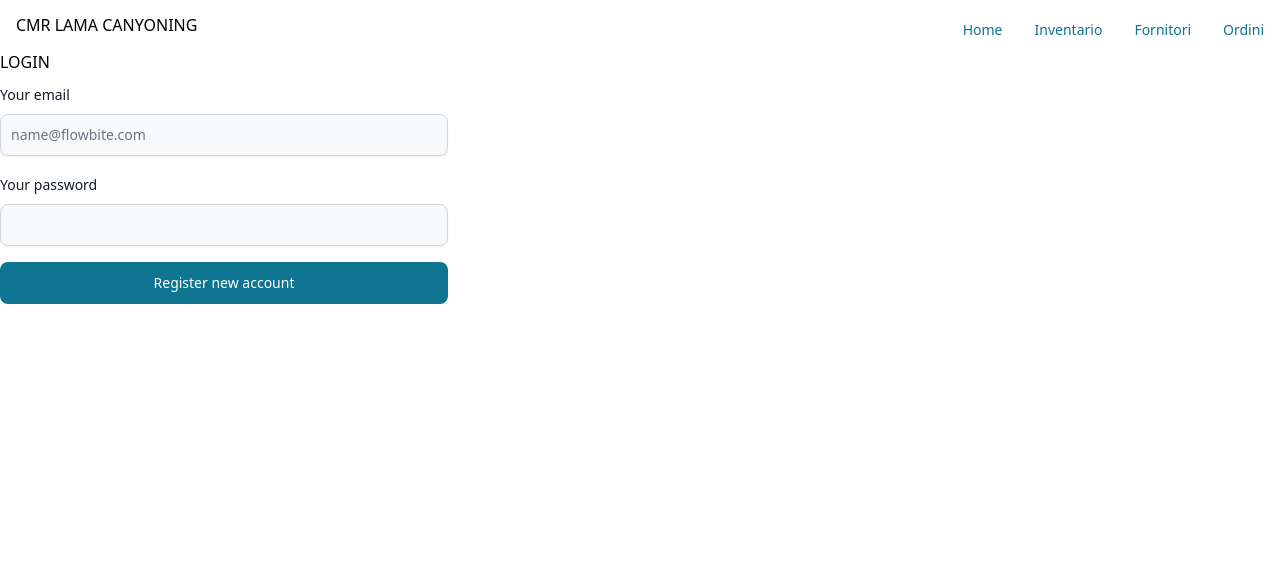
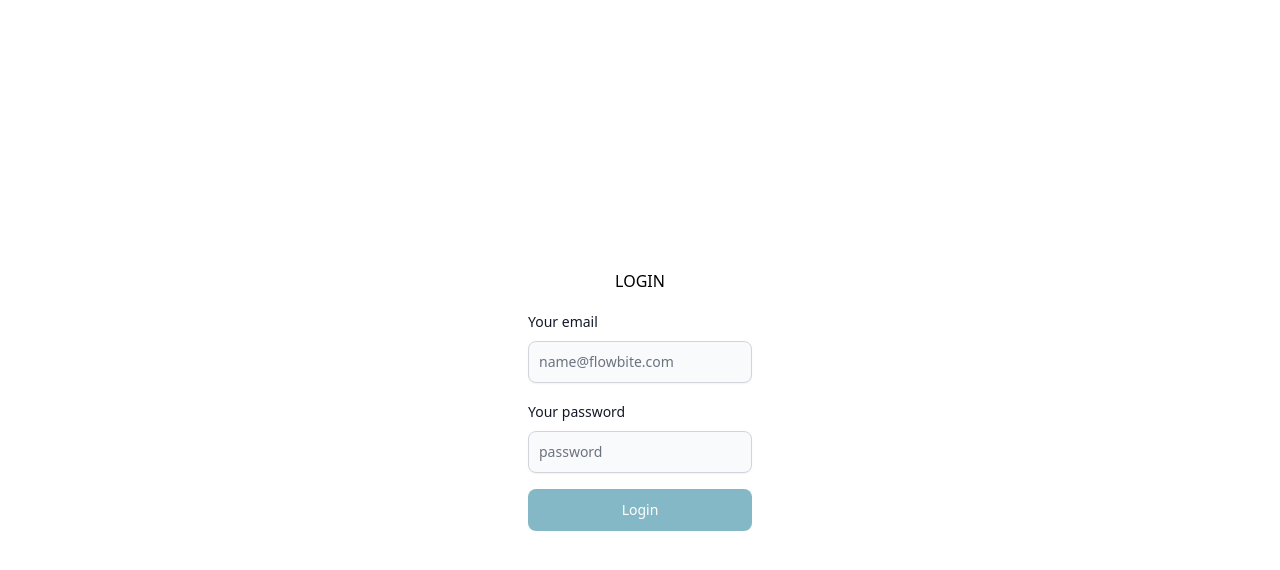
Before and after one commit to Malethik/LamaCanyoningReact, a React (Vite) app: page /login in a window 1280 px wide. Shown: the top 570 px of the page. Built offline with nearby package versions, Linux system fonts and the light colour scheme; no server answers.

Commit message:
complete register and login

```diff
--- a/src/hooks/usePost.tsx
+++ b/src/hooks/usePost.tsx
@@ -28,10 +28,12 @@ const usePost = <T,>() => {
         throw new Error(`Errore: ${response.status} - ${response.statusText}`);
       }
 
-      const result = await response.json();
+      const result: T = await response.json();
       setData(result);
-    } catch  {
-      setError('Errore nel caricamento dei dati');
+      return result;
+    } catch {
+      setError("Errore nel caricamento dei dati");
+      return null;
     } finally {
       setLoading(false);
     }
--- a/src/pages/Login.tsx
+++ b/src/pages/Login.tsx
@@ -1,10 +1,31 @@
 import { Button, Label, TextInput } from "flowbite-react";
-import React from "react";
+import React, { useState } from "react";
+import { LoginUser } from "../model/user";
+import usePost from "../hooks/usePost";
+import { useNavigate } from "react-router-dom";
 
 const Login: React.FC = () => {
+  const { postData } = usePost<LoginUser>();
+  const [email, setEmail] = useState<string>("");
+  const [password, setPassword] = useState<string>("");
+  const [loginFail, setLoginFail] = useState<string>("");
+  const navigate = useNavigate();
+  const isDisabled = !email || !password;
+
+  const handleSubmit = async (e: React.FormEvent) => {
+    e.preventDefault();
+    const response = await postData("user/login", { email, password });
+    if (response?.token) {
+      localStorage.setItem("token", response.token);
+      navigate("/");
+    } else {
+      setLoginFail("Password e/o username errati");
+    }
+  };
 
   return (
     <>
+      <div className="flex flex-col items-center justify-center h-screen gap-2">
         <span className="mb-2 block">LOGIN</span>
         <form className="flex max-w-md flex-col gap-4">
           <div>
@@ -15,6 +36,8 @@ const Login: React.FC = () => {
               id="email2"
               type="email"
               placeholder="name@flowbite.com"
+              onChange={(e) => setEmail(e.target.value)}
+              autoComplete="true"
               required
               shadow
             />
@@ -23,11 +46,23 @@ const Login: React.FC = () => {
             <div className="mb-2 block">
               <Label htmlFor="password2" value="Your password" />
             </div>
-          <TextInput id="password2" type="password" required shadow />
+            <TextInput
+              id="password2"
+              type="password"
+              placeholder="password"
+              onChange={(e) => setPassword(e.target.value)}
+              required
+              shadow
+              autoComplete="true"
+            />
           </div>
 
-        <Button type="submit">Register new account</Button>
+          <Button type="submit" disabled={isDisabled} onClick={handleSubmit}>
+            Login
+          </Button>
         </form>
+        {loginFail && <div>{loginFail}</div>}
+      </div>
     </>
   );
 };
--- a/src/pages/Register.tsx
+++ b/src/pages/Register.tsx
@@ -1,11 +1,24 @@
 import { Label, TextInput, Button } from "flowbite-react";
-import React from "react";
+import React, { useState } from "react";
+import usePost from "../hooks/usePost";
+import { RegisterUser } from "../model/user";
 
 const Register: React.FC = () => {
+  const { data, error, loading, postData } = usePost<RegisterUser>();
+  const [email, setEmail] = useState<string>("");
+  const [userName, setUserName] = useState<string>("");
+  const disabled = !email || !userName;
+
+  const handleSubmit = async (e: React.FormEvent) => {
+    e.preventDefault();
+    await postData("user/register", { email, userName });
+  };
+
   return (
     <>
+      <div className="flex flex-col items-center justify-center h-screen gap-2">
         <div>CREATE A NEW USER</div>
-      <form className="flex max-w-md flex-col gap-4">
+        <form className="flex max-w-md flex-col gap-4" onSubmit={handleSubmit}>
           {/* Email */}
           <div>
             <div className="mb-2 block">
@@ -15,6 +28,7 @@ const Register: React.FC = () => {
               id="email"
               type="email"
               placeholder="name@email.com"
+              onChange={(e) => setEmail(e.target.value)}
               required
               shadow
             />
@@ -27,14 +41,21 @@ const Register: React.FC = () => {
             <TextInput
               id="userName"
               type="text"
+              onChange={(e) => setUserName(e.target.value)}
               placeholder="choose username"
               required
               shadow
             />
           </div>
 
-        <Button type="submit">Register new account</Button>
+          <Button type="submit" disabled={disabled}>
+            Register new account
+          </Button>
         </form>
+        {error && <div>{error}</div>}
+        {data && <div>{data.userName} created successfully!</div>}
+        {loading && <div>Loading...</div>}
+      </div>
     </>
   );
 };
```
Also changed, not shown: src/main.tsx (+5 -2 lines), src/model/user.ts (+9 -0 lines). Lines whose indentation alone changed are shown as unchanged.
